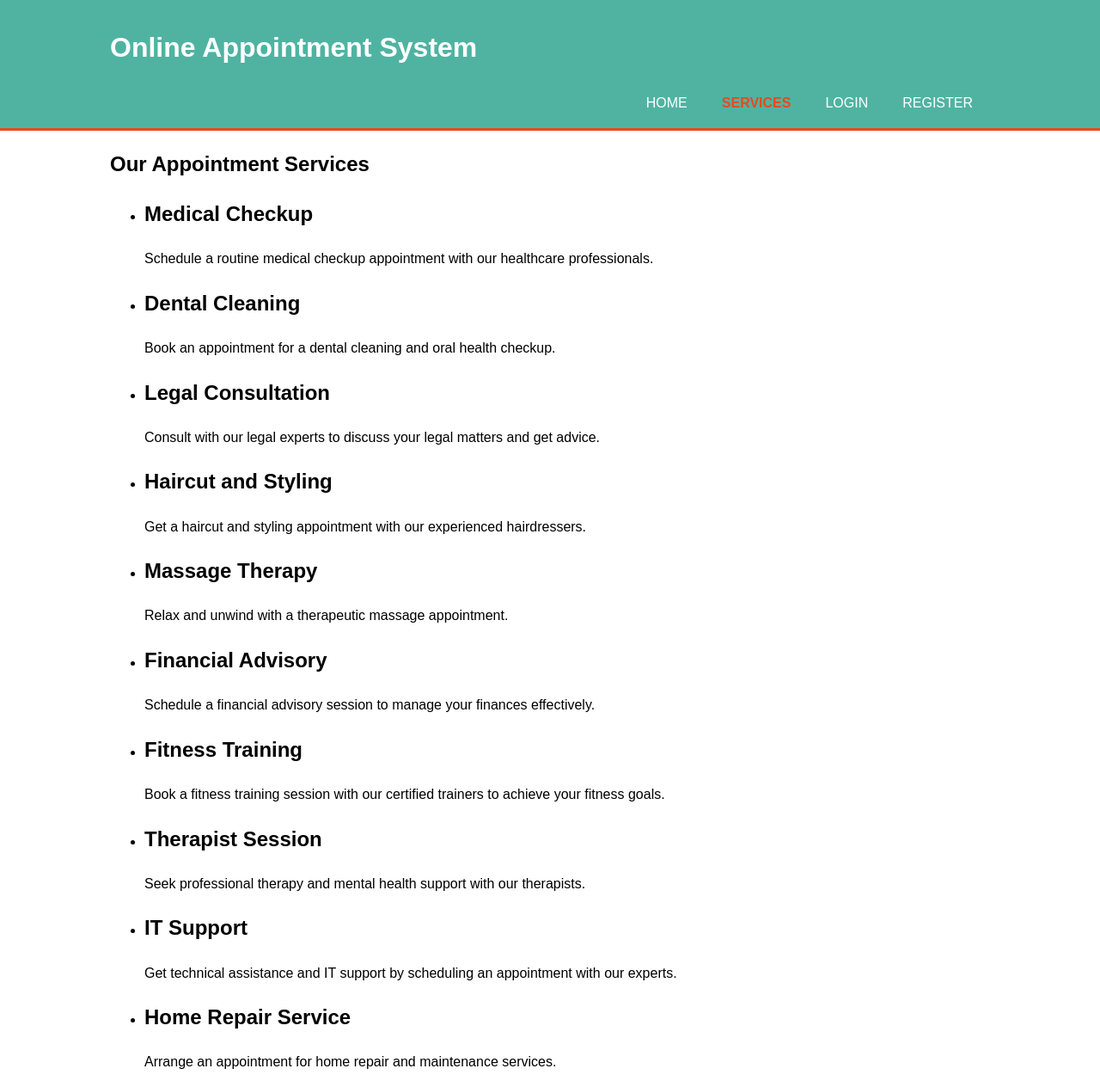
After one commit to public-void-ryan/appointment_system, a PHP site: page /services.html in a window 1280 px wide. The commit adds this page. Shown: the whole page at 86% size. Run offline with PHP 8.4, Linux system fonts and the light colour scheme.

Commit message:
added services page and login/register validation

```diff
--- a/appointment_created.php
+++ b/appointment_created.php
@@ -18,7 +18,7 @@
                 <ul>
                     <li><a href="index.html">Home</a></li>
                     <li><a href="services.html">Services</a></li>
-                    <li><a href="login.html">Login</a></li>
+                    <li><a href="login.php">Login</a></li>
                 </ul>
             </nav>
         </div>
--- a/index.html
+++ b/index.html
@@ -16,7 +16,7 @@
           <ul>
             <li class="current"><a href="index.html">Home</a></li>
             <li><a href="services.html">Services</a></li>
-            <li><a href="login.html">Login</a></li>
+            <li><a href="login.php">Login</a></li>
             <li><a href="register.php">Register</a></li>
           </ul>
         </nav>
--- /dev/null
+++ b/services.html
@@ -0,0 +1,102 @@
+<!DOCTYPE html>
+<html lang="en">
+  <head>
+    <meta charset="UTF-8" />
+    <meta name="viewport" content="width=device-width, initial-scale=1.0" />
+    <title>Services - Online Appointment System</title>
+    <link href="styles.css" rel="stylesheet" />
+  </head>
+  <body>
+    <header>
+      <div class="container">
+        <div id="branding">
+          <h1>Online Appointment System</h1>
+        </div>
+        <nav>
+          <ul>
+            <li><a href="index.html">Home</a></li>
+            <li class="current"><a href="services.html">Services</a></li>
+            <li><a href="login.php">Login</a></li>
+            <li><a href="register.php">Register</a></li>
+          </ul>
+        </nav>
+      </div>
+    </header>
+
+    <div class="container">
+      <section id="main">
+        <h1>Our Appointment Services</h1>
+        <ul class="services-list">
+          <li>
+            <h2>Medical Checkup</h2>
+            <p>
+              Schedule a routine medical checkup appointment with our healthcare
+              professionals.
+            </p>
+          </li>
+          <li>
+            <h2>Dental Cleaning</h2>
+            <p>
+              Book an appointment for a dental cleaning and oral health checkup.
+            </p>
+          </li>
+          <li>
+            <h2>Legal Consultation</h2>
+            <p>
+              Consult with our legal experts to discuss your legal matters and
+              get advice.
+            </p>
+          </li>
+          <li>
+            <h2>Haircut and Styling</h2>
+            <p>
+              Get a haircut and styling appointment with our experienced
+              hairdressers.
+            </p>
+          </li>
+          <li>
+            <h2>Massage Therapy</h2>
+            <p>Relax and unwind with a therapeutic massage appointment.</p>
+          </li>
+          <li>
+            <h2>Financial Advisory</h2>
+            <p>
+              Schedule a financial advisory session to manage your finances
+              effectively.
+            </p>
+          </li>
+          <li>
+            <h2>Fitness Training</h2>
+            <p>
+              Book a fitness training session with our certified trainers to
+              achieve your fitness goals.
+            </p>
+          </li>
+          <li>
+            <h2>Therapist Session</h2>
+            <p>
+              Seek professional therapy and mental health support with our
+              therapists.
+            </p>
+          </li>
+          <li>
+            <h2>IT Support</h2>
+            <p>
+              Get technical assistance and IT support by scheduling an
+              appointment with our experts.
+            </p>
+          </li>
+          <li>
+            <h2>Home Repair Service</h2>
+            <p>
+              Arrange an appointment for home repair and maintenance services.
+            </p>
+          </li>
+        </ul>
+      </section>
+    </div>
+
+    <script src="fullcalendar-6.1.9/dist/index.global.min.js"></script>
+    <link href="styles.css" rel="stylesheet" />
+  </body>
+</html>
--- a/styles.css
+++ b/styles.css
@@ -75,3 +75,7 @@ header a:hover {
   width: 100%;
   background-color: #ffffff;
 }
+.error-message {
+  color: red;
+  font-weight: bold;
+}
```
Also changed, not shown: create_appointment.php (+1 -9 lines), login.php (added, +52 -0 lines), login_process.php (+29 -13 lines), login_success.html (renamed from login.html, +5 -14 lines), register.php (+27 -2 lines), register_process.php (added, +62 -0 lines), registration_success.html (added, +34 -0 lines).
